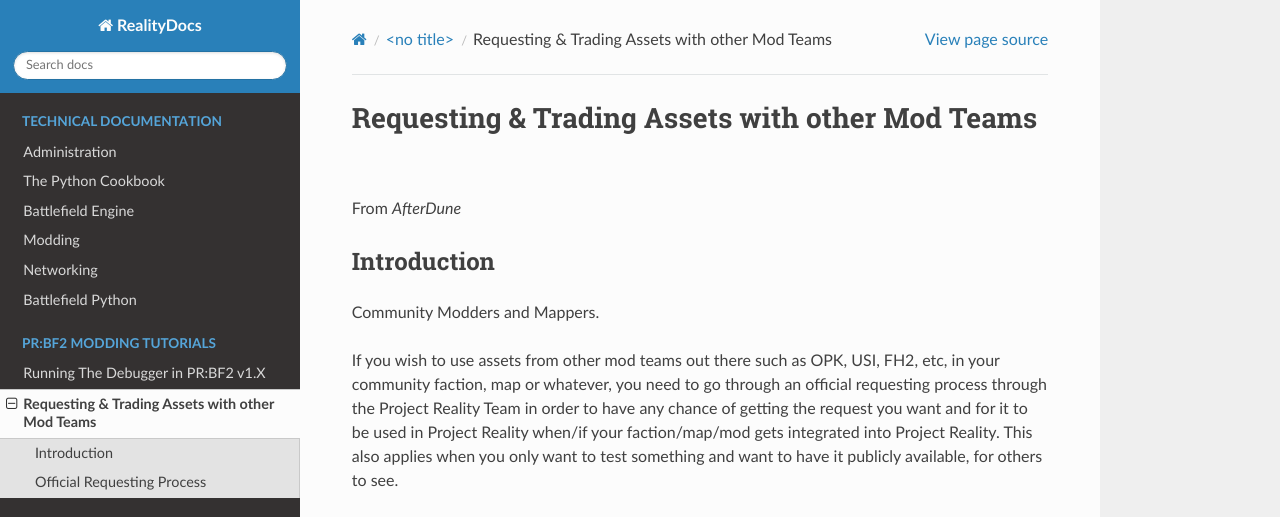
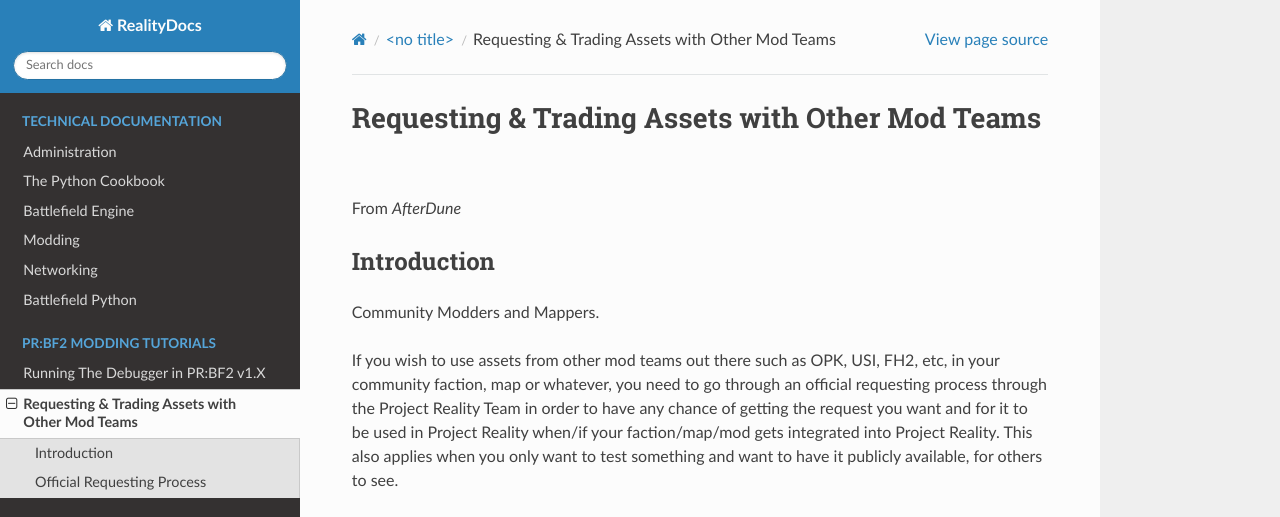
Before and after one commit to papadanku/RealityDocs, a Sphinx documentation site: the page built from docs/source/tutorials/requests.rst, in a window 1280 px wide and 900 px high. Shown: the top 517 px of the window. Built offline with Sphinx 7.4.7 and the Read the Docs theme 2.0.0, drawn with Linux system fonts in a browser that asks for light colours.

```diff
--- a/docs/source/tutorials/requests.rst
+++ b/docs/source/tutorials/requests.rst
@@ -1,5 +1,5 @@
 
-Requesting & Trading Assets with other Mod Teams
+Requesting & Trading Assets with Other Mod Teams
 ================================================
 
 From *AfterDune*
```
